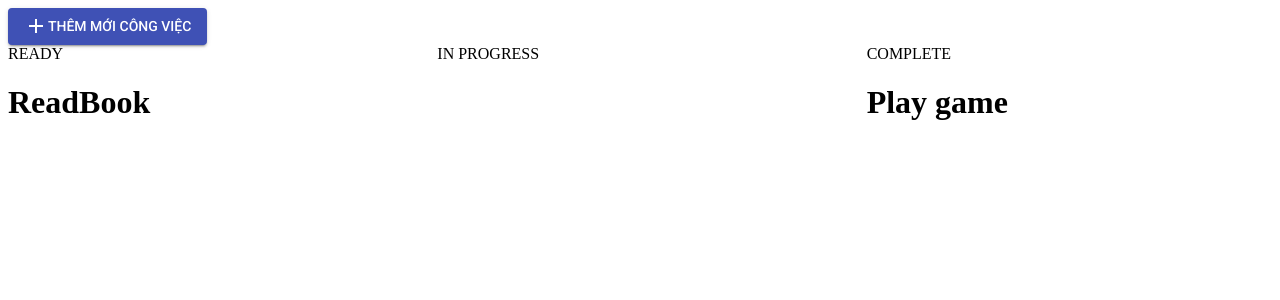
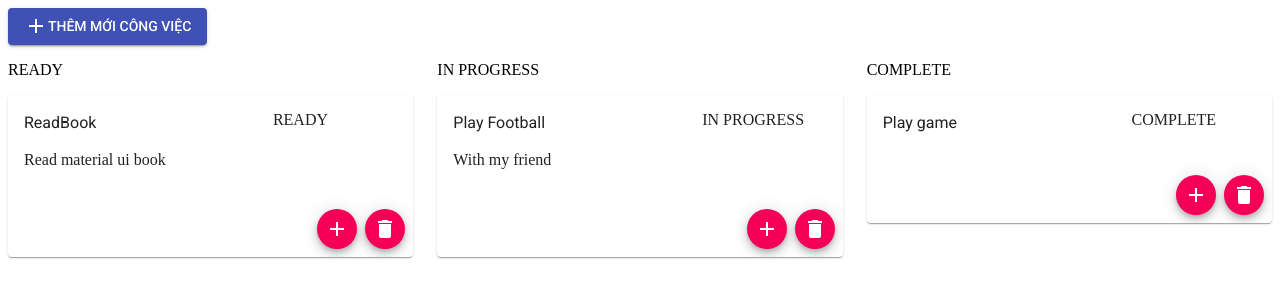
Before and after one commit to vanbui93/108-training-redux-saga, a React (Create React App) app: page / in a window 1280 px wide. Shown: the top 300 px of the page. Built offline with nearby package versions, Linux system fonts and the light colour scheme.

Commit message:
[Material] STYLE Component 3

```diff
--- a/src/Taskboard/index.js
+++ b/src/Taskboard/index.js
@@ -5,6 +5,7 @@ import Button from '@material-ui/core/Button';
 import { Add } from '@material-ui/icons';
 import Grid from '@material-ui/core/Grid';
 import { STATUSES } from './../constants/index';
+import TaskList from '../components/TaskList';
 
 const listTask = [
   {
@@ -17,13 +18,13 @@ const listTask = [
     id: 2,
     title: "Play Football",
     description: "With my friend",
-    status: 2
+    status: 1
   },
   {
     id: 3,
     title: "Play game",
     description: "",
-    status: 3
+    status: 2
   }
 ];
 
@@ -37,18 +38,7 @@ class TaskBoard extends Component {
           STATUSES.map((status, index) => {
             const taskFilter = listTask.filter(taskFil => taskFil.status === status.value)
             return (
-              <Grid item md={4} xs={12} key={index}>
-                <div className={classes.status}>{status.label}</div>
-                <div className={classes.wraperListTask}>
-                  {
-                    taskFilter.map((task) => {
-                      return (
-                        <h1>{task.title}</h1>
-                      )
-                    })
-                  }
-                </div>
-              </Grid>
+              <TaskList key={index} tasks={taskFilter} status={status} index={index}/>
             )
           })
         }
--- /dev/null
+++ b/src/components/TaskItem/index.js
@@ -0,0 +1,42 @@
+import React, { Component } from 'react'
+import { withStyles, Fab } from '@material-ui/core';
+import { Card } from '@material-ui/core';
+import { CardContent } from '@material-ui/core';
+import { Typography } from '@material-ui/core';
+import { CardActions } from '@material-ui/core';
+import { Grid } from '@material-ui/core';
+import styles from './styles';
+import AddIcon from '@material-ui/icons/Add';
+import DeleteIcon from '@material-ui/icons/Delete';
+
+class TaskItem extends Component {
+  render() {
+    const { classes, status, task } = this.props;
+    return (
+      <Card key={task.id} className={classes.card}>
+        <CardContent>
+          <Grid container justify="space-between">
+            <Grid item md={8}>
+              <Typography component="h2">
+                {task.title}
+              </Typography>
+            </Grid>
+            <Grid item md={4}>
+              {status.label}
+            </Grid>
+          </Grid>
+          <p>{task.description}</p>
+        </CardContent>
+        <CardActions className={classes.cardAction}>
+          <Fab size="small" color="secondary" aria-label="add" className={classes.margin}>
+            <AddIcon/>
+          </Fab>
+          <Fab size="small" color="secondary" aria-label="add" className={classes.margin}>
+            <DeleteIcon />
+          </Fab>
+        </CardActions>
+      </Card>
+    )
+  }
+}
+export default withStyles(styles)(TaskItem);
--- /dev/null
+++ b/src/components/TaskItem/styles.js
@@ -0,0 +1,8 @@
+const styles = () => ({
+  cardAction: {
+    display:"flex",
+    alignItems: "center",
+    justifyContent: "flex-end"
+  }
+})
+export default styles;
--- /dev/null
+++ b/src/components/TaskList/index.js
@@ -0,0 +1,31 @@
+import React, { Component } from 'react'
+import { Grid, Button } from '@material-ui/core'
+import { Box } from '@material-ui/core';
+import { withStyles } from '@material-ui/core';
+import styles from './styles';
+import TaskItem from './../TaskItem/index';
+
+class TaskList extends Component {
+  render() {
+    var { classes,tasks,status,index } = this.props;
+    return (
+      <Grid item md={4} xs={12} key={status.value}>
+        <Box mb={2} mt={2}>
+          <div className={classes.status}>{status.label}</div>
+        </Box>
+        <div className={classes.wrapListTask}>
+          {
+            tasks.map((task) => {
+              return (
+                <TaskItem task={task} status={status} key={task.id} />
+              )
+            })
+          }
+        </div>
+      </Grid>
+
+    )
+  }
+}
+
+export default withStyles(styles)(TaskList)
--- /dev/null
+++ b/src/components/TaskList/styles.js
@@ -0,0 +1,4 @@
+const styles = () => ({
+
+})
+export default styles;
--- a/src/constants/index.js
+++ b/src/constants/index.js
@@ -8,7 +8,7 @@ export const STATUSES = [
     label: "IN PROGRESS"
   },
   {
-    value:3,
+    value:2,
     label: "COMPLETE"
   }
 ];
--- a/src/containers/App/App.js
+++ b/src/containers/App/App.js
@@ -4,7 +4,7 @@ import { ThemeProvider } from '@material-ui/core/styles';
 import Taskboard from './../../Taskboard';
 import theme from './../../commons/Theme';
 
-
+//Container connect tới reducer
 export default class App extends Component {
   render() {
     return (
```
Also changed, not shown: src/components/TaskForm/index.js (added), src/components/TaskForm/styles.js (added).
